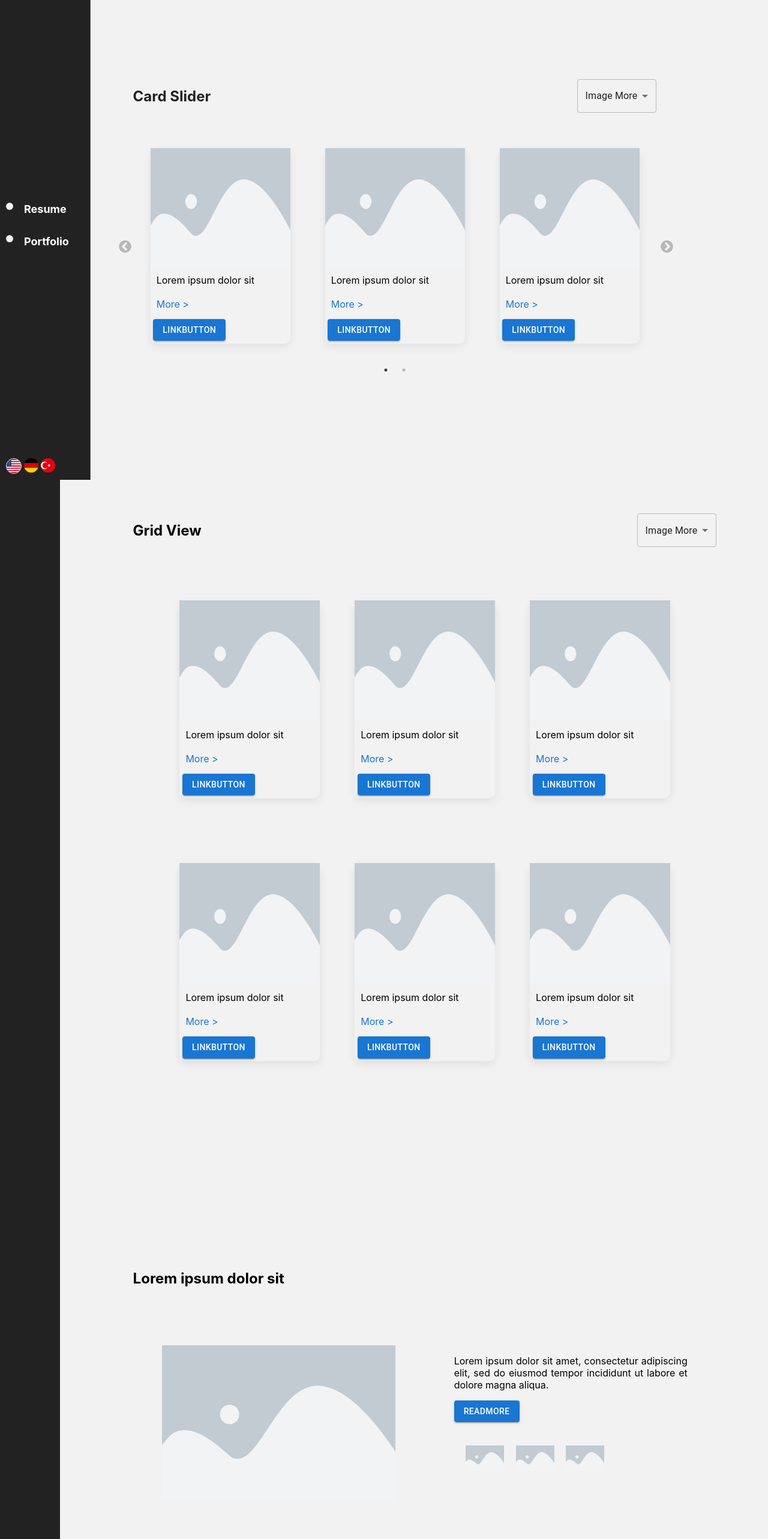
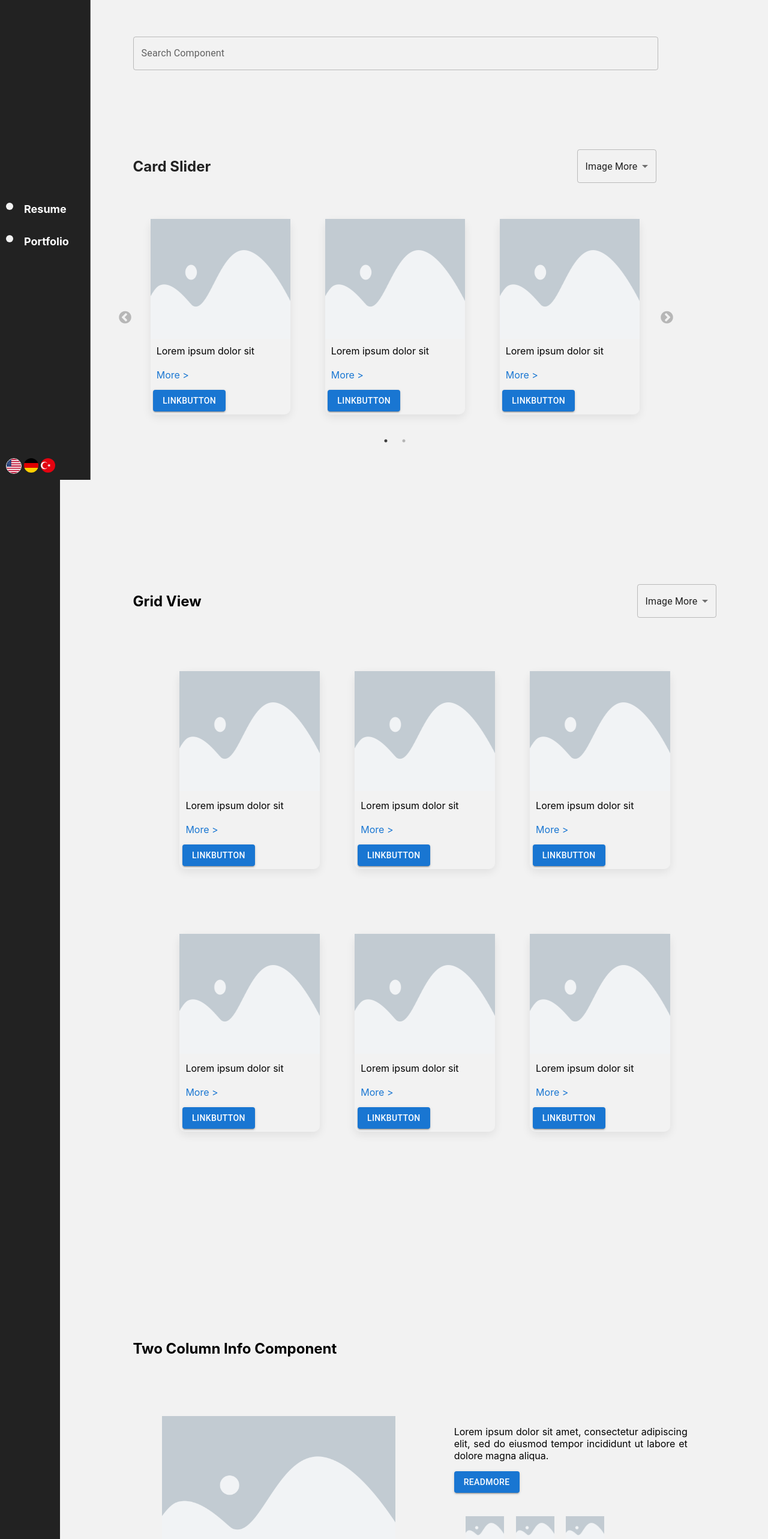
Before and after one commit to candgn/portfolio, a React (Create React App) app: page /portfolio in a window 1280 px wide. Shown: the top 2566 px of the page at 60% size. Built offline with nearby package versions, Linux system fonts and the light colour scheme.

Commit message:
Component search added

```diff
--- a/src/Components/Portfolio/PortfolioContainer.jsx
+++ b/src/Components/Portfolio/PortfolioContainer.jsx
@@ -2,6 +2,7 @@ import React, { useState } from "react";
 import { withTranslation } from "react-i18next";
 
 //Components
+import { TextField } from "@mui/material";
 import CardSlider from "../Common/CardSlider/CardSlider";
 import ImageMore from "../Common/Cards/ImageMore/ImageMore";
 import IconandText from "../Common/Cards/IconTextCard/IconandText";
@@ -9,16 +10,28 @@ import ImageTextButtonCard from "../Common/Cards/ImageTextButtonCard/ImageTextBu
 import GridView from "../Common/GridView/GridView";
 import DropDownButton from "../Common/DropDown/DropDownButton";
 import TwoColumn from "../Common/TwoColumn/TwoColumn";
+import HalfColumnText from "../Common/HalfColumnText/HalfColumnText";
 
 import Constants from "./Constants";
 
 import "./PortfolioContainer.css";
-import HalfColumnText from "../Common/HalfColumnText/HalfColumnText";
 
 const sixElement = Array.from({ length: 6 }, () => Constants.dummyData);
 
 const PortfolioContainer = ({ t }) => {
   const [selectedCard, setSelectedCard] = useState("ImageMore");
+  const [searchKeyword, setSearchKeyword] = useState("");
+
+  const compareFiltered = (componentId) => {
+    return searchKeyword === ""
+      ? true
+      : t(componentId).toLowerCase().includes(searchKeyword.toLowerCase());
+  };
+
+  const onSearch = (e) => {
+    let searchKeywordInput = e.target.value;
+    setSearchKeyword(searchKeywordInput);
+  };
 
   const Cards =
     selectedCard === "ImageMore"
@@ -29,8 +42,27 @@ const PortfolioContainer = ({ t }) => {
 
   return (
     <div className="portfolio-container">
+      {/* Component Search Bar  */}
+      <div
+        className="portfolio-wrapper"
+        style={{ paddingTop: "5%", paddingBottom: "0" }}
+      >
+        <TextField
+          sx={{ width: "90%" }}
+          id="outlined-basic"
+          label={t("searchComponent")}
+          variant="outlined"
+          onChange={onSearch}
+        />
+      </div>
       {/* Card Slider Component */}
-      <div className="portfolio-wrapper" style={{ marginRight: "100px" }}>
+      <div
+        className="portfolio-wrapper"
+        style={{
+          marginRight: "100px",
+          display: compareFiltered("cardSlider") === true ? "block" : "none",
+        }}
+      >
         <div style={{ float: "right", marginTop: "10px" }}>
           <DropDownButton
             data={Constants.cards}
@@ -42,7 +74,12 @@ const PortfolioContainer = ({ t }) => {
       </div>
 
       {/* Gric View Component */}
-      <div className="portfolio-wrapper">
+      <div
+        className="portfolio-wrapper"
+        style={{
+          display: compareFiltered("gridView") === true ? "block" : "none",
+        }}
+      >
         <div style={{ float: "right", marginTop: "10px" }}>
           <DropDownButton
             data={Constants.cards}
@@ -54,10 +91,16 @@ const PortfolioContainer = ({ t }) => {
       </div>
 
       {/* Two Column Info Text Button and Additioanal Images Component  */}
-      <div className="portfolio-wrapper" style={{ padding: "0" }}>
+      <div
+        className="portfolio-wrapper"
+        style={{
+          padding: "0",
+          display: compareFiltered("twoColumnInfo") === true ? "block" : "none",
+        }}
+      >
         <TwoColumn
           image={Constants.dummyData.image}
-          title={Constants.dummyData.title}
+          title="twoColumnInfo"
           subTitle={Constants.dummyData.subTitle}
           desc={Constants.dummyData.desc}
           link={Constants.dummyData.link}
@@ -66,7 +109,14 @@ const PortfolioContainer = ({ t }) => {
       </div>
 
       {/* Half Column Text Component */}
-      <div className="portfolio-wrapper" style={{ padding: "0" }}>
+      <div
+        className="portfolio-wrapper"
+        style={{
+          padding: "0",
+          display:
+            compareFiltered("halfColumnText") === true ? "block" : "none",
+        }}
+      >
         <HalfColumnText
           img={Constants.dummyData.image}
           title="halfColumnText"
--- a/src/utils/i18n.js
+++ b/src/utils/i18n.js
@@ -12,7 +12,6 @@ i18n
     resources: translations,
     lng: "en",
     fallbackLng: "en",
-    debug: true,
     interpolation: {
       escapeValue: false, // react already safes from xss
     },
--- a/src/utils/translations.js
+++ b/src/utils/translations.js
@@ -67,6 +67,7 @@ const translations = {
         "Lorem ipsum dolor sit amet, consectetur adipiscing elit, sed do eiusmod tempor incididunt ut labore et dolore magna aliqua.",
       loremTitle: "Lorem ipsum dolor sit ",
       halfColumnText: "Half Column Text Component",
+      searchComponent: "Search Component",
     },
   },
   tr: {
@@ -125,6 +126,7 @@ const translations = {
         "Cloudyflex, CRM ve Dijital Dönüşüm tecrübesiyle Türkiye ve Avrupa pazarı için esnek, güçlü ve ekonomik iş çözümleri sunar. Bir webmaster ve geliştiricisi olarak, şirketlerin web sitesinin geliştirilmesinden sorumluyum.",
       fraunhoferDesc:
         "Oho.wiki projesinin yazılım ve içerik yönetimi ile ilgili çeşitli görevlerden sorumlu olduğum, üretim bilimleri için en büyük araştırma enstitülerinden biri olan Fraunhofer Üretim Sistemleri ve Tasarım Teknolojisi Enstitüsü'nde stajyer olarak çalıştım.",
+      searchComponent: "Komponent Ara",
     },
   },
   de: {
@@ -186,6 +188,7 @@ const translations = {
         "Cloudyflex bietet flexible, leistungsstarke und wirtschaftliche Geschäftslösungen für die Türkei und den europäischen Markt mit Erfahrung in CRM und digitaler Transformation. Als Webmaster & Entwickler war ich für die Entwicklung von Firmen-Websites verantwortlich.",
       fraunhoferDesc:
         "Ich arbeitete als Praktikant für das Fraunhofer-Institut für Produktionsanlagen und Konstruktionstechnik, eines der größten Forschungsinstitute für Produktionswissenschaften, wo ich für verschiedene Aufgaben im Software- und Content-Management des Projekts oho.wiki verantwortlich war.",
+      searchComponent: "Suche Komponenten",
     },
   },
 };
```
